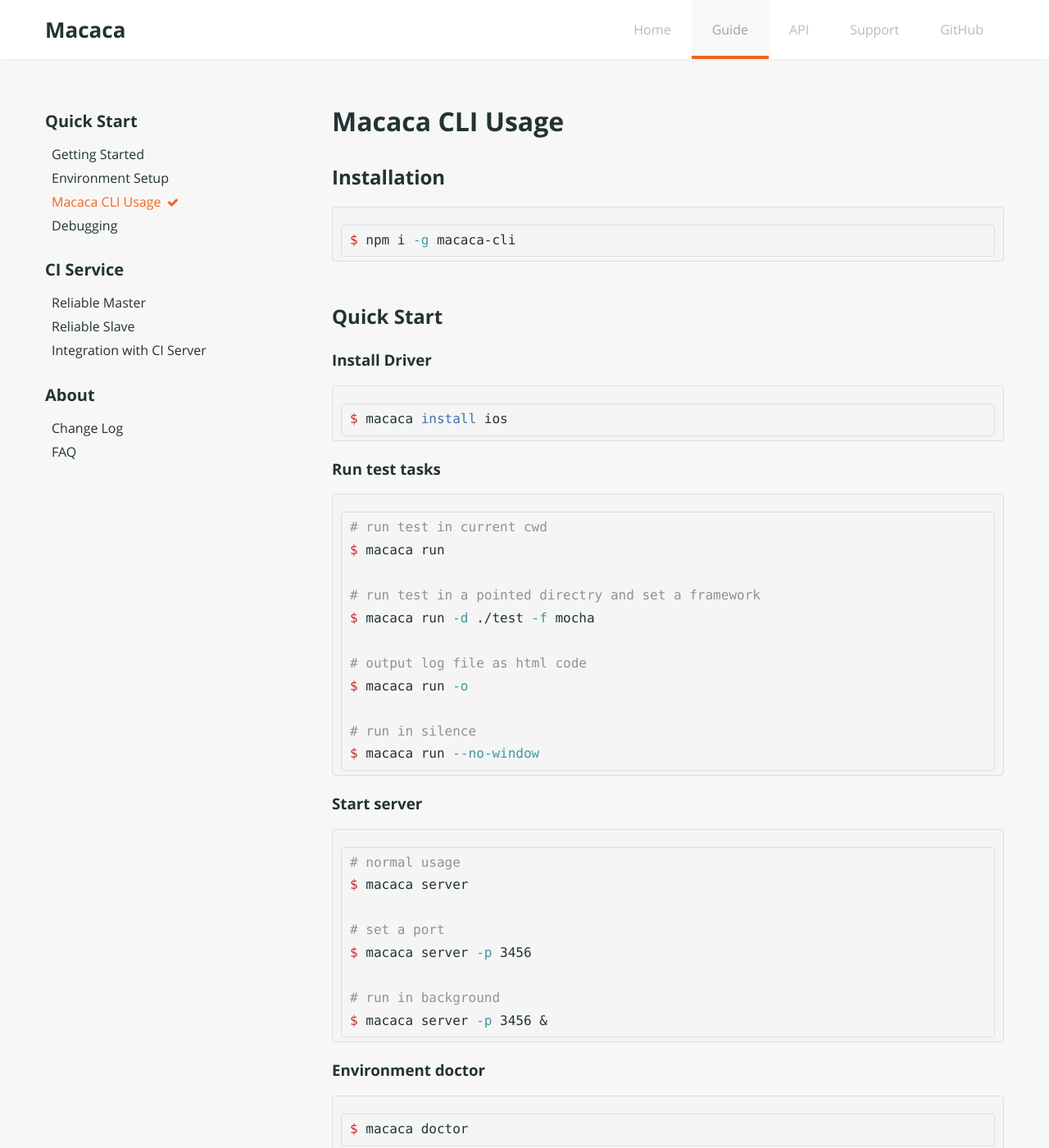
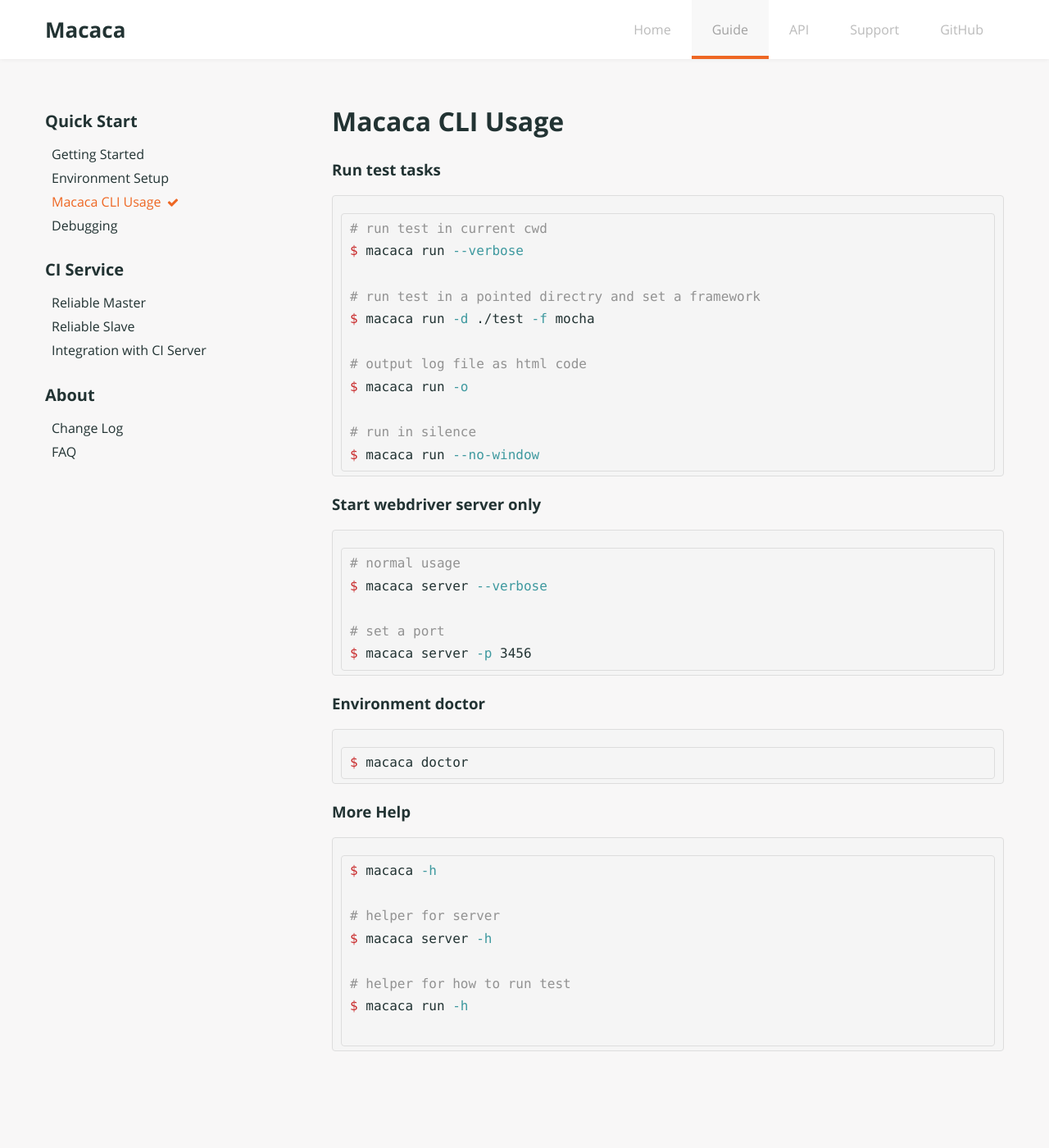
Before and after one commit to sencho/macacajs.github.io, a Jekyll site: the page built from _docs/cli-usage.md, in a window 1280 px wide and 1400 px high. Shown: the whole window at 82% size. Built offline with Jekyll 4.4.1, drawn with Linux system fonts in a browser that asks for light colours; some of the changed text lies outside the part shown.

Commit message:
doc optimization

````diff
--- a/_docs/cli-usage.md
+++ b/_docs/cli-usage.md
@@ -1,26 +1,12 @@
 ---
 title: Macaca CLI Usage
 ---
-
-## Installation
-
-```shell
-$ npm i -g macaca-cli
-```
-
-## Quick Start
-
-### Install Driver
-
-```shell
-$ macaca install ios
-```
 
 ### Run test tasks
 
 ```shell
 # run test in current cwd
-$ macaca run
+$ macaca run --verbose
 
 # run test in a pointed directry and set a framework
 $ macaca run -d ./test -f mocha
@@ -32,17 +18,14 @@
 $ macaca run --no-window
 ```
 
-### Start server
+### Start webdriver server only
 
 ```shell
 # normal usage
-$ macaca server
+$ macaca server --verbose
 
 # set a port
 $ macaca server -p 3456
-
-# run in background
-$ macaca server -p 3456 &
 ```
 
 ### Environment doctor
@@ -62,8 +45,4 @@
 # helper for how to run test
 $ macaca run -h
 
-# helper for environment doctor
-$ macaca doctor -h
 ```
-
-#### That's all, enjoy it!
--- a/_includes/footer.html
+++ b/_includes/footer.html
@@ -1,10 +1,10 @@
 <footer>
   <p>
     Released under the
-    <a href="https://github.com/alibaba/macaca/blob/master/LICENSE">MIT License</a>
+    <a href="//github.com/alibaba/macaca/blob/master/LICENSE">MIT License</a>
   </p>
   <p>
     &copy; 2015-{{ site.time | date: '%Y' }}
-    <a href="https://github.com/macacajs">Macaca</a>
+    <a href="//github.com/macacajs">Macaca</a>
   </p>
 </footer>
--- a/index.html
+++ b/index.html
@@ -55,7 +55,7 @@
 
     <div class="feature-item">
       <h3>Easy Test</h3>
-      <p>Test case dev and debug become more easy</p>
+      <p>Test case dev and debug become more easier</p>
     </div>
 
     <div class="feature-item">
````
Also changed, not shown: _docs/debugging.md (+2 -1 lines), _docs/environment-setup.md (+2 -2 lines), _docs/getting-started.md (+5 -3 lines).
